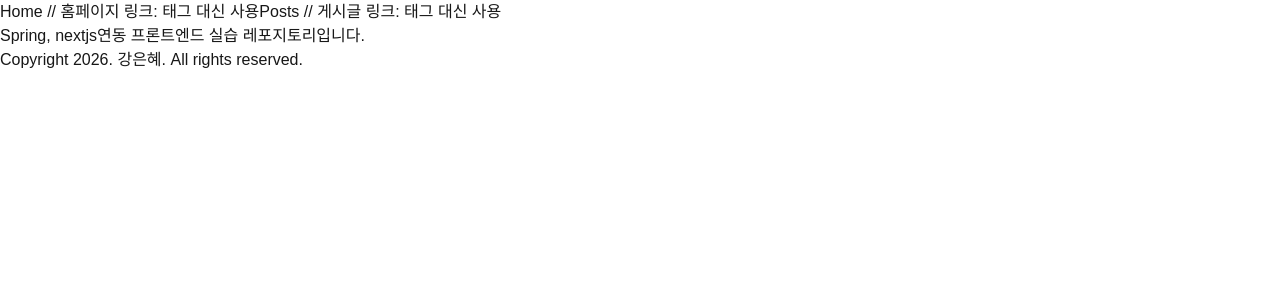
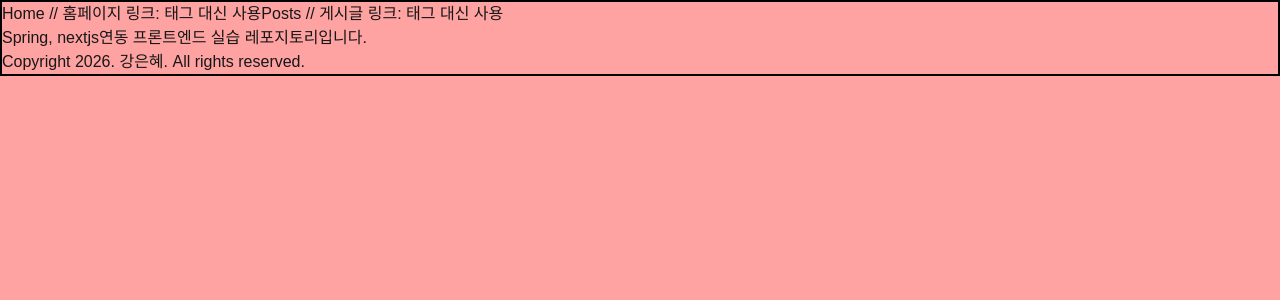
Before and after one commit to eunhyeme/bootcamp-nextjs-260316, a Next.js app: page / in a window 1280 px wide. Shown: the top 300 px of the page. Built offline with nearby package versions, Linux system fonts and the light colour scheme.

Commit message:
9. body 배경색은 화면 전체를 채움, 그래서 border로 요소 영역 확인

```diff
--- a/src/app/layout.tsx
+++ b/src/app/layout.tsx
@@ -26,7 +26,7 @@ export default function RootLayout({
   return (
     <html lang="en">
       <body
-        className={`${geistSans.variable} ${geistMono.variable} antialiased`}
+        className={`${geistSans.variable} ${geistMono.variable} antialiased !bg-red-300 border-2 border-black`}
       >
       <header>
         <nav>
```
